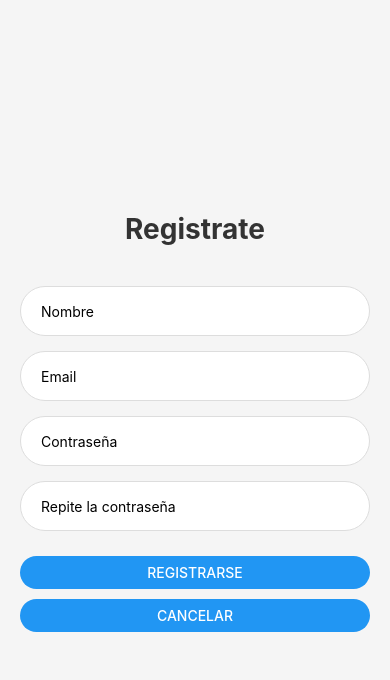
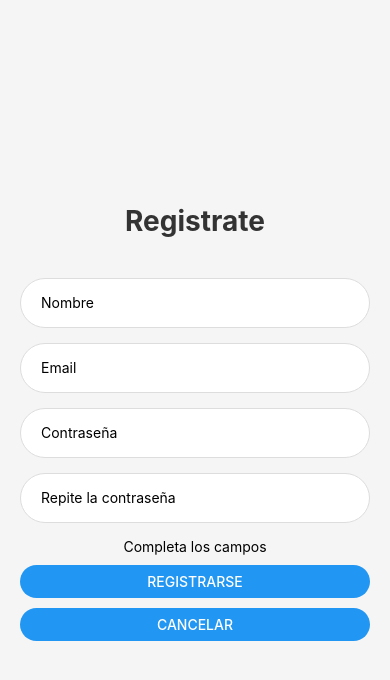
Before and after one commit to Victorr501/GestorFrontEnd, a React Native app in the folder Gestor/: screen /Registro in a window 390 px wide. Both pictures are taken after a click on the button "REGISTRARSE". Shown: the top 680 px of the page. Built offline with nearby package versions, Linux system fonts and the light colour scheme.

Commit message:
19/08/2025

```diff
--- a/Gestor/src/screens/LoginScreen.js
+++ b/Gestor/src/screens/LoginScreen.js
@@ -8,15 +8,47 @@ import{
     StyleSheet,
     SafeAreaView
 } from 'react-native';
+import {validateEmail} from '../utils/ValidadEmail';
+import { login } from "../services/userService";
 
 const LoginScreen = ({navigation}) => {
     //useState hook para gestionar el estado del email y la contraseña
     const [email, setEmail] = useState('');
     const [password, setPassword] = useState('');
+    const [error, setError] = useState('');
 
     //Función que se ejecuta al presionar al botón de "Entrar"
-    const handleLogin = () => {
-        //Verificamos que los campos no estén vacios
+    const handleLogin = async () => {
+        //Limpiamos algun error anterior
+        setError('');
+
+        //Verificamos que los campos no estan vacios
+        if(!email || !password){
+            setError('Por favor, rellena los campos');
+            return;
+        }
+
+        //Verificamos que el correo no esta vacio
+        if(!validateEmail(email)){
+            setError('Por favor, introduzca un correo electrónico válido');
+            return;
+        }
+
+        try{
+            //Creamos la constante
+            const userData = {email, password};
+
+            //Llamamos al servicio
+            const result =  await login(userData);
+
+            //Indicar que el inicio de sesion esta completo
+            setError('Inicio de sesion completa');
+
+            navigation.navigate('Home');
+        } catch (errorCatch){
+            console.log(errorCatch.messege);
+            Alert.alert('Error', errorCatch.messege);
+        }
     }
 
     //Función botón "Registrate"
@@ -44,6 +76,7 @@ const LoginScreen = ({navigation}) => {
                     onChangeText={setPassword}
                     secureTextEntry
                 />
+                {error ? <Text style={styles.errorText}>{error}</Text> : null}
                 <View style={styles.buttonContainer}>
                     <Button
                         title="Iniciar sesion"
@@ -96,7 +129,12 @@ const styles = StyleSheet.create({
         marginTop: 10,
         borderRadius: 25,
         overflow: 'hidden',
-    }
+    },
+    errorText: {
+    color: 'red',
+    marginBottom: 10,
+    textAlign: 'center'
+    },
 });
 
 export default LoginScreen;
--- a/Gestor/src/screens/RegistroScreen.js
+++ b/Gestor/src/screens/RegistroScreen.js
@@ -10,8 +10,10 @@ import {
 }
 from 'react-native';
 
+
 //Importar el servicio que maneja la lógica de la API
 import {registrar} from '../services/userService';
+import {validateEmail} from '../utils/ValidadEmail';
 
 
 const RegistroScreen = ({navigation}) => {
@@ -24,15 +26,7 @@ const RegistroScreen = ({navigation}) => {
     //Esta variale activa el boton
     const [isLoading, setIsLoading] = useState(false);
 
-    /**
-     * Funcion para validar el formato de un correo electronico.
-     * @param {string} email - El correo electrónico a validar
-     * @returns {boolean} - True si el correo es valido, false si no lo es
-     */
-    const validateEmail = (email) => {
-        const emailRegex = /^[^\s@]+@[^\s@]+\.[^\s@]+$/;
-        return emailRegex.test(email);
-    }
+    const [fallo, setFallo] = useState('');
 
     //Función para cancelar
     const handleCacelar = () => {
@@ -43,22 +37,22 @@ const RegistroScreen = ({navigation}) => {
     const handleRegistrar = async () => {
         //Verificar todos los parametros
         if (!name || !email  || !password){
-            Alert.alert('Error', 'Por favor, rellena todos los campos para continuar');
+            setFallo('Completa los campos');
             return;
         }
         //Verificar longitud de contraseña
         if (password.length <= 5){
-            Alert.alert('Error', 'La contraseña es muy corta');
+            setFallo('La contraseña es demasiado corta');
             return;
         }
         //Verificar la contraseña sea igual
         if (password !== confirmPassword){
-            Alert.alert('Error', 'Las contraseñas no coenciden');
+            setFallo('Las contraseñas no son iguales');
             return;
         }
         //Verificar el correo
         if(!validateEmail(email)){
-            Alert.alert('Error', 'El may esta mal escrito');
+            setFallo('Escribe un correo valido');
             return;
         }
 
@@ -73,12 +67,13 @@ const RegistroScreen = ({navigation}) => {
             const result = await registrar(userData);
 
             //Si el registro es existo, mostraremos un mensaje de existo
-            Alert.alert('!Exito', 'Usuario registrado ${result.email}');
-            console.log('Registro exitoso:', result);
+            setFallo('Registro completo')
+
 
             //Abrir el home de la aplicacion
             navigation.navigate('Home');
         } catch (error){
+            console.log(error.messege);
             Alert.alert('Error', error.messege || 'Ocurrio un eror inesperado');
         } finally {
             setIsLoading(false);
@@ -119,6 +114,7 @@ const RegistroScreen = ({navigation}) => {
                     onChangeText={setConfirmPassword}
                     secureTextEntry
                 />
+                {fallo ? <Text style={styles.setFallo}>{fallo}</Text> : null}
                 <View style={styles.buttonContainer}>
                     <Button
                         title={isLoading ? 'Cargando...' : 'Registrarse'}
@@ -172,7 +168,12 @@ const styles = StyleSheet.create({
         marginTop: 10,
         borderRadius: 25,
         overflow: 'hidden',
-    }
+    },
+    errorText: {
+    color: 'red',
+    marginBottom: 10,
+    textAlign: 'center'
+    },
 })
 
 
--- /dev/null
+++ b/Gestor/src/utils/ValidadEmail.js
@@ -0,0 +1,9 @@
+/**
+ * Funcion para validar el formato de un correo electronico.
+ * @param {string} email - El correo electrónico a validar
+ * @returns {boolean} - True si el correo es valido, false si no lo es
+ */
+const validateEmail = (email) => {
+    const emailRegex = /^[^\s@]+@[^\s@]+\.[^\s@]+$/;
+    return emailRegex.test(email);
+}
```
